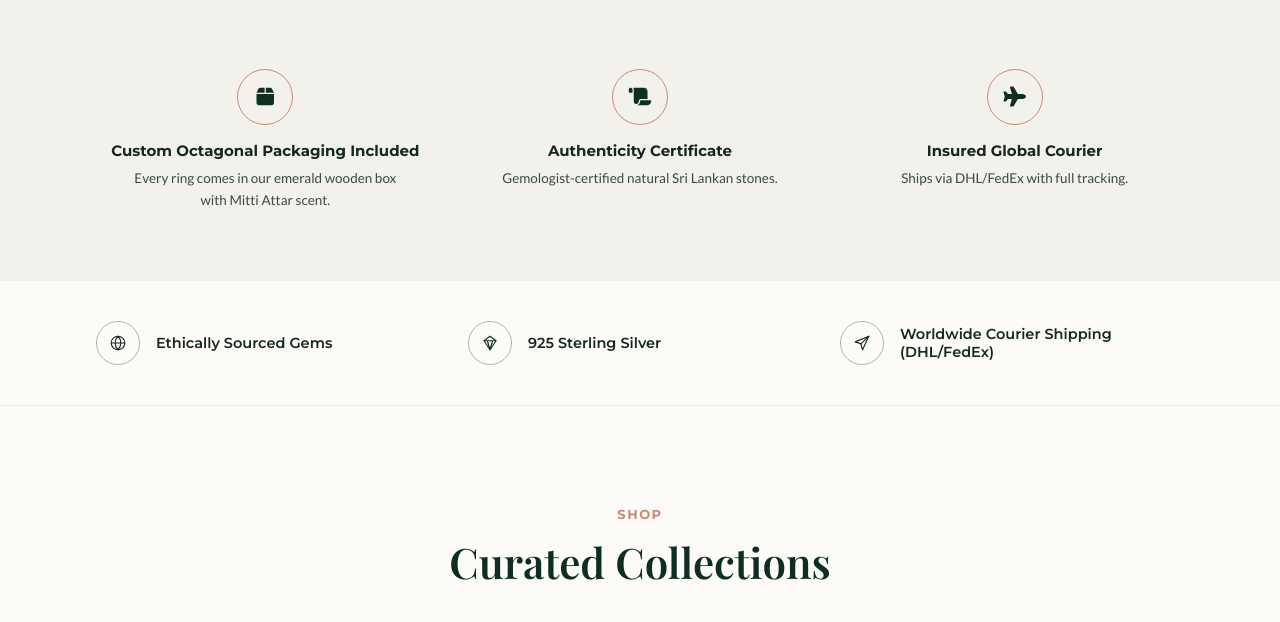
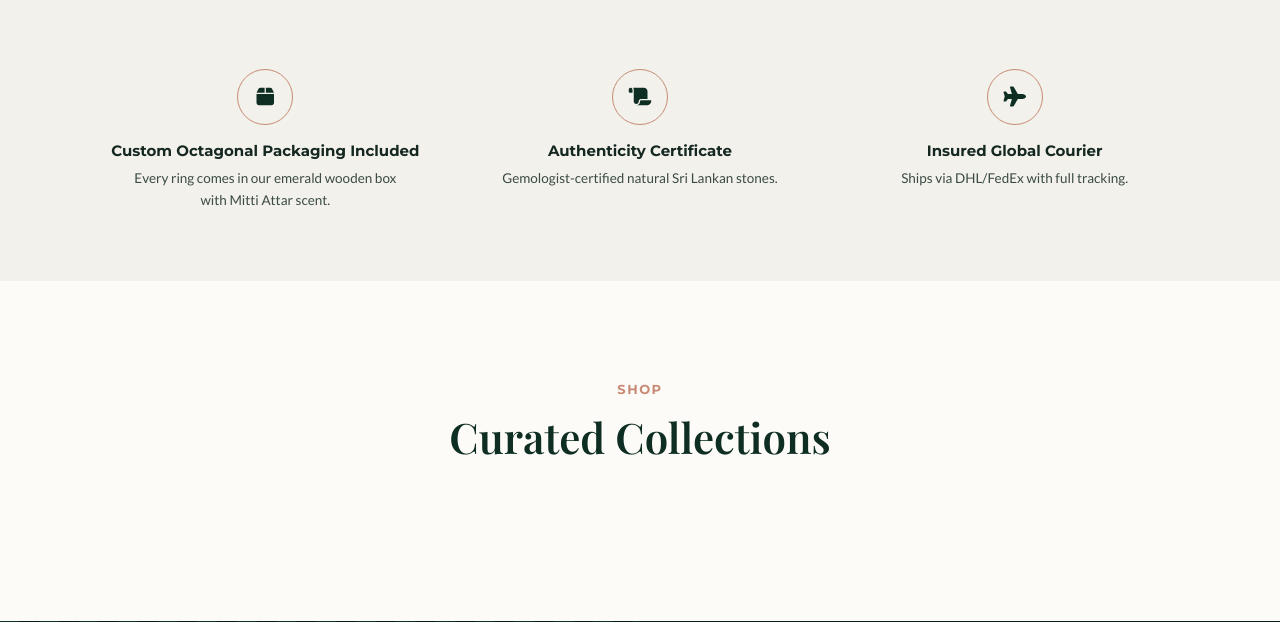
Before and after one commit to tharindudakshika/FacetBound, a WordPress theme: template wp-theme/facetbound/front-page.php in a window 1280 px wide. Shown: the part 633-1255 px from the top of the page. Run offline with PHP 8.4 and a stand-in for WordPress, Linux system fonts and the light colour scheme; the site name, menu and one post (Sample post) are stand-ins, and other content is empty.

Commit message:
Homepage: remove Trust bar section (superseded by the assurance row)

```diff
--- a/wp-theme/facetbound/front-page.php
+++ b/wp-theme/facetbound/front-page.php
@@ -10,21 +10,6 @@ if (!defined('ABSPATH')) {
 }
 
 get_header();
-
-$fb_trust_items = [
-    [
-        'label' => 'Ethically Sourced Gems',
-        'icon'  => '<svg viewBox="0 0 24 24" fill="none" stroke="currentColor" stroke-width="1.5" stroke-linecap="round" stroke-linejoin="round"><circle cx="12" cy="12" r="9" /><path d="M3 12h18M12 3c2.5 2.5 3.8 5.7 3.8 9s-1.3 6.5-3.8 9c-2.5-2.5-3.8-5.7-3.8-9s1.3-6.5 3.8-9Z" /></svg>',
-    ],
-    [
-        'label' => '925 Sterling Silver',
-        'icon'  => '<svg viewBox="0 0 24 24" fill="none" stroke="currentColor" stroke-width="1.5" stroke-linecap="round" stroke-linejoin="round"><path d="M12 3 4 9l8 12 8-12-8-6Z" /><path d="M4 9h16M8.5 9 12 21l3.5-12" /></svg>',
-    ],
-    [
-        'label' => 'Worldwide Courier Shipping (DHL/FedEx)',
-        'icon'  => '<svg viewBox="0 0 24 24" fill="none" stroke="currentColor" stroke-width="1.5" stroke-linecap="round" stroke-linejoin="round"><path d="M21 3 3 10.5l7.2 2.3L12.8 21 21 3Z" /><path d="M10.5 13.2 21 3" /></svg>',
-    ],
-];
 
 $fb_collection_captions = [
     'blue-topaz-collection'   => 'blue topaz ring, studio shot',
@@ -91,18 +76,6 @@ $fb_shop_url = esc_url( function_exists( 'wc_get_page_permalink' ) ? wc_get_page
             <h4 class="shopcol-assurance__title">Insured Global Courier</h4>
             <p class="shopcol-assurance__desc">Ships via DHL/FedEx with full tracking.</p>
         </div>
-    </div>
-</section>
-
-<!-- Trust bar -->
-<section class="home-trust">
-    <div class="container home-trust__grid">
-        <?php foreach ( $fb_trust_items as $item ) : ?>
-            <div class="home-trust__item">
-                <div class="home-trust__icon"><?php echo $item['icon']; ?></div>
-                <div class="home-trust__label"><?php echo esc_html( $item['label'] ); ?></div>
-            </div>
-        <?php endforeach; ?>
     </div>
 </section>
 
```
